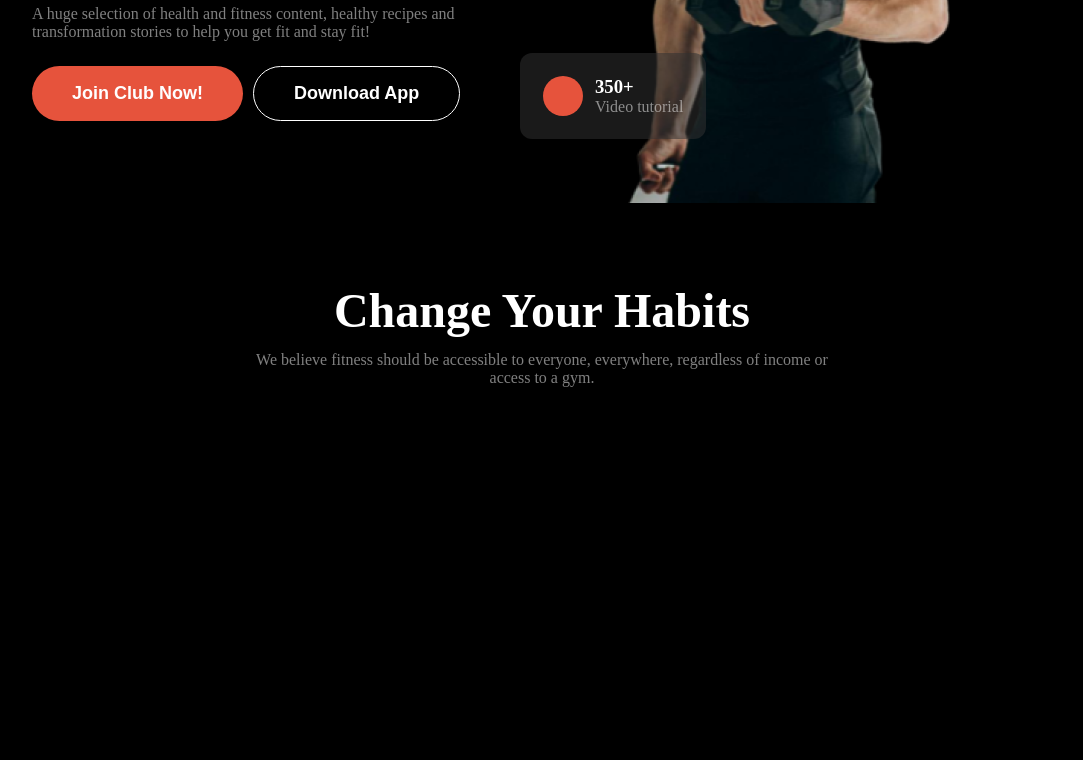
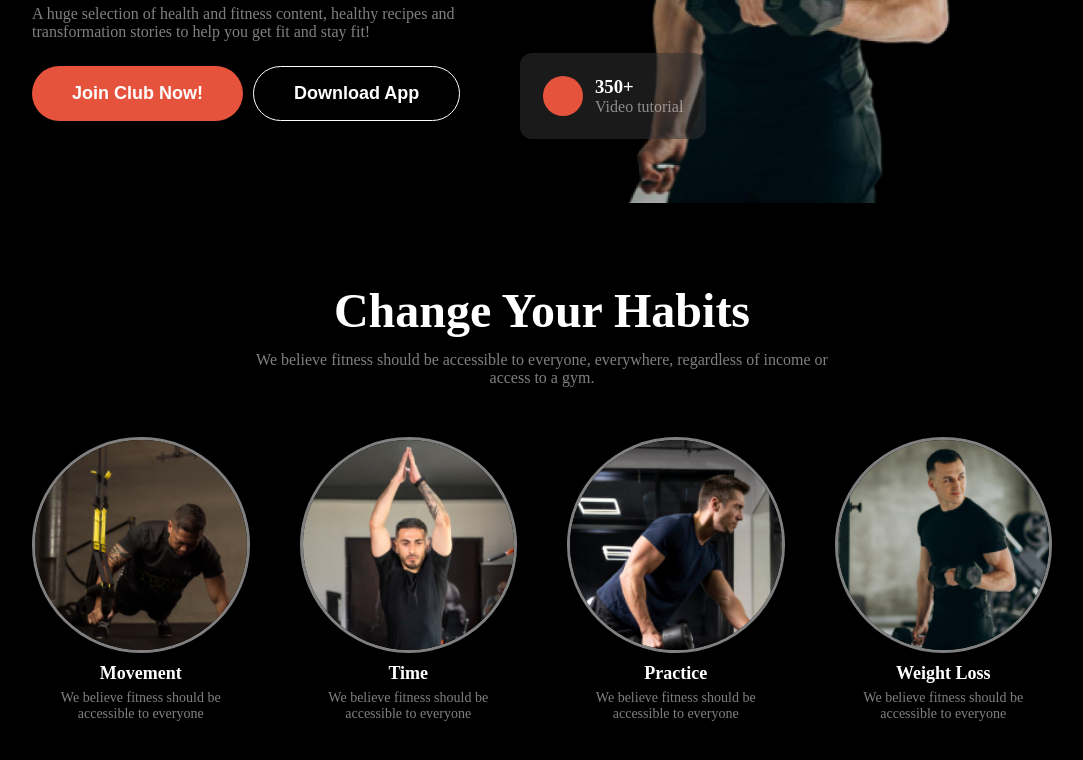
Before and after one commit to bidduthosen/fitness, a plain HTML site: page index.html in a window 1280 px wide. Shown: the part 481-1241 px from the top of the page, without its empty margins (98-1181 px from the left). Before the commit the page ends 948 px from the top, so only its background shows below. Drawn offline with Linux system fonts and the light colour scheme.

Commit message:
change your habits section finished

```diff
--- a/index.html
+++ b/index.html
@@ -72,6 +72,28 @@
                     <div class="section-title">Change Your Habits</div>
                     <div class="section-discription">We believe fitness should be accessible to everyone, everywhere, regardless of income or access to a gym.</div>
                 </div>
+                <div class="habits-content">
+                    <div class="habits-items display-flex">
+                        <img src="images/image 3.png" alt="">
+                        <h4>Movement</h4>
+                        <p>We believe fitness should be accessible to everyone</p>
+                    </div>
+                    <div class="habits-items display-flex">
+                        <img src="images/image 2.png" alt="">
+                        <h4>Time</h4>
+                        <p>We believe fitness should be accessible to everyone</p>
+                    </div>
+                    <div class="habits-items display-flex">
+                        <img src="images/image 4.png" alt="">
+                        <h4>Practice</h4>
+                        <p>We believe fitness should be accessible to everyone</p>
+                    </div>
+                    <div class="habits-items display-flex">
+                        <img src="images/image 5.png" alt="">
+                        <h4>Weight Loss</h4>
+                        <p>We believe fitness should be accessible to everyone</p>
+                    </div>
+                </div>
             </div>
         </section>
       </main>
--- a/styles/style.css
+++ b/styles/style.css
@@ -193,7 +193,34 @@ li{
 }
 
 
+.habits-content{
+    display: grid;
+    grid-template-columns: repeat(4, 1fr);
+    color: var(--text-color);
+    margin-top: 50px;
+    column-gap: 50px;
+}
 
+.habits-items {
+    flex-direction: column;
+    text-align: center;
+}
+.habits-items > img{
+    border-radius: 50%;
+    border: 3px solid gray;
+}
+.habits-items > h4{
+    font-size: 18px;
+    font-weight: 600;
+    margin-top: 10px;
+}
+.habits-items > p{
+    font-size: 14px;
+    font-weight: 400;
+    margin-top: 6px;
+    padding: 0 5px;
+    color: var(--p-color);
+}
 
 
 
@@ -225,4 +252,16 @@ li{
         left: 296px;
         top: 53px;
     }
+
+
+    /* your habits */
+
+    .section-title-content{
+        width: 90%;
+    }
+
+    .habits-content{
+        grid-template-columns: repeat(1, 1fr);
+        row-gap: 50px;
+    }
 }
```
